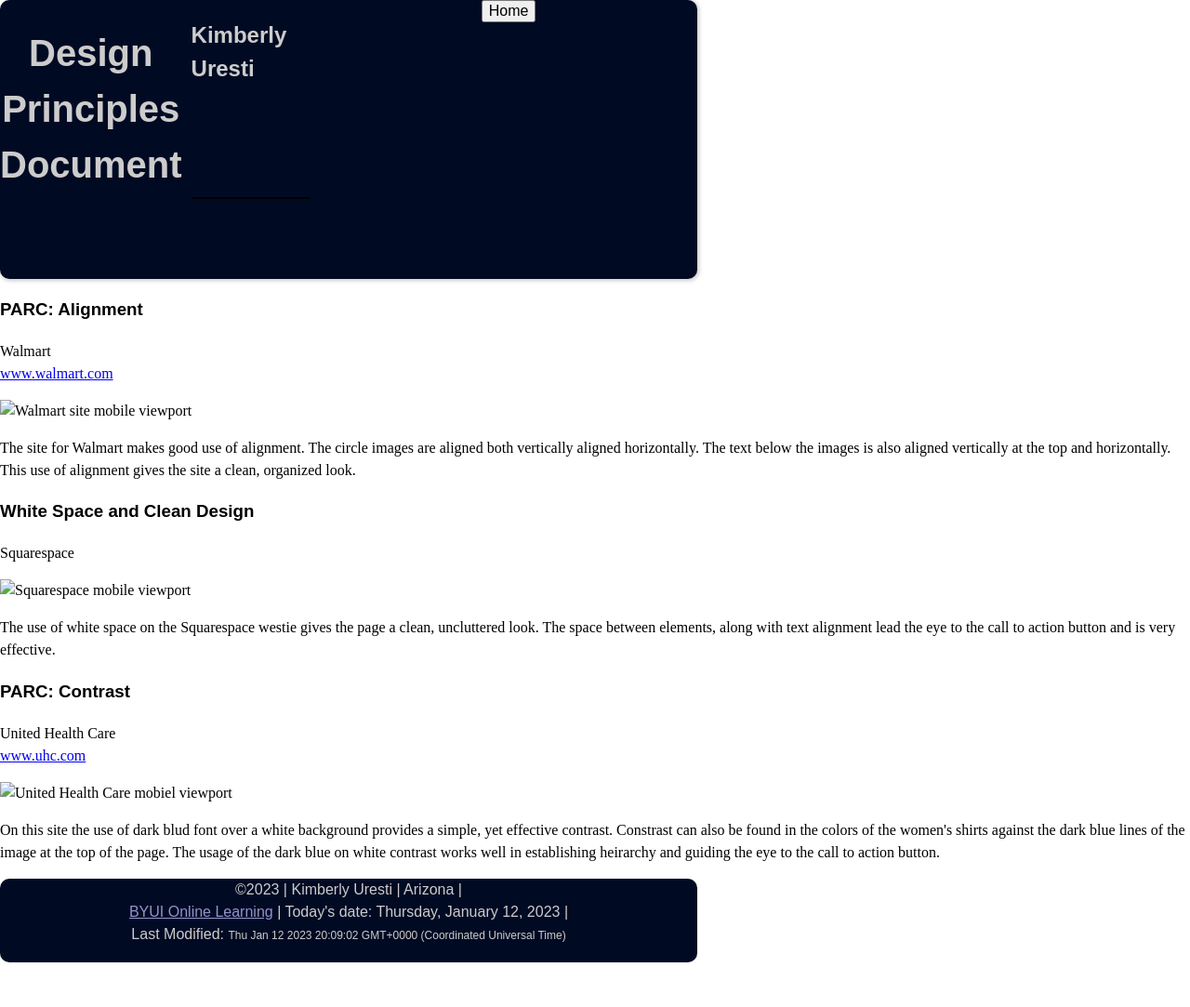
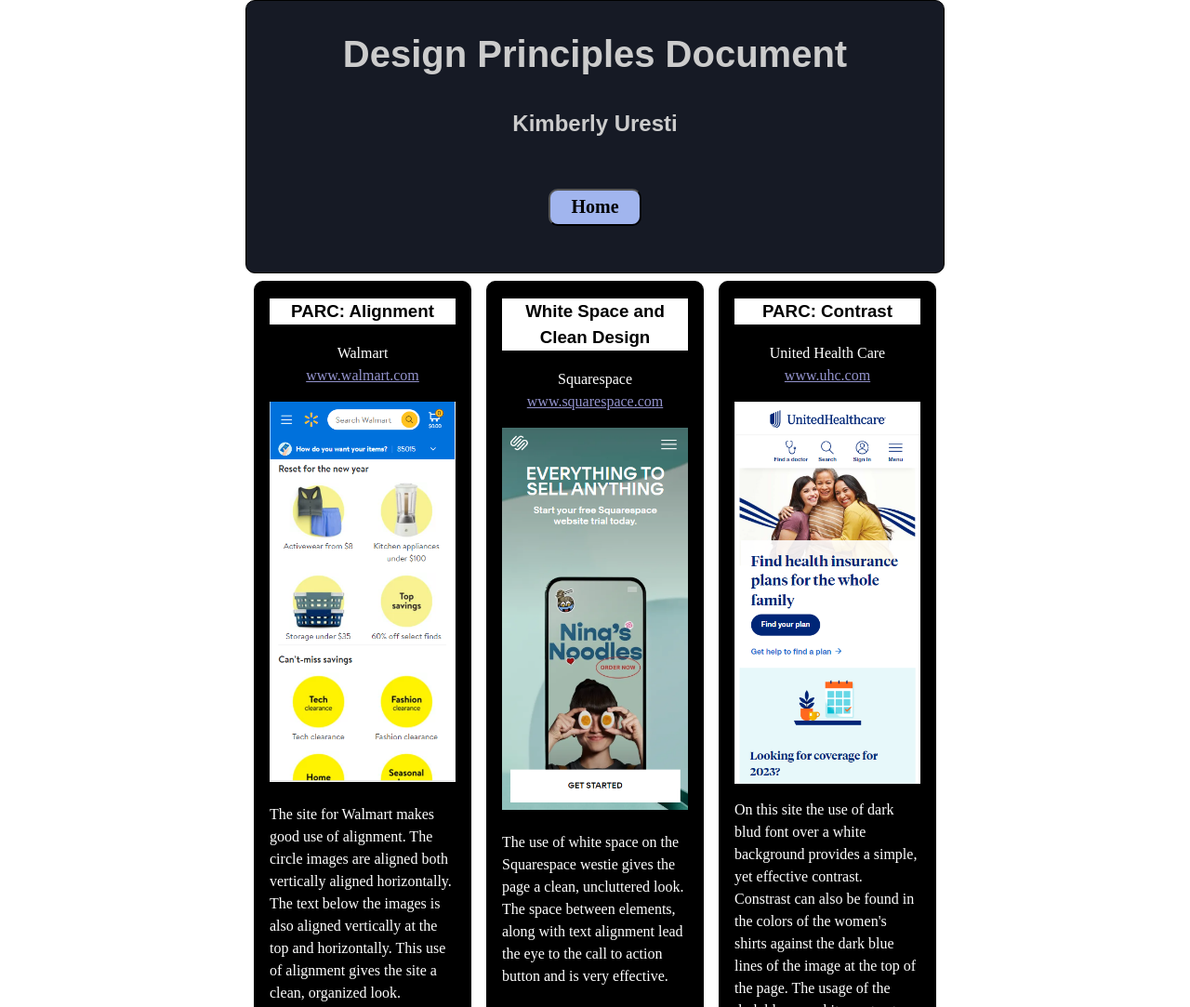
Before and after one commit to kuresti/wdd230, a plain HTML site: page lesson2/design-principles.html in a window 1280 px wide. Shown: the top 1083 px of the page at 93% size. Before the commit the page ends 1035 px from the top, so only its background shows below. Drawn offline with Linux system fonts and the light colour scheme; files that its build step writes are made by us from their sources; files whose address does not match are found by name.

Commit message:
lesson 2

```diff
--- a/lesson2/design-principles.html
+++ b/lesson2/design-principles.html
@@ -5,7 +5,7 @@
         <meta name="viewport" content="width-device-width, initial-scale=1.0">
         <meta name="author" content="Kimberly Uresti">
         <!--description of page-->
-        <title>kuresti wdd230 lesson-2 Design-Principles</title>
+        <title>kuresti lesson-2 Design-Principles</title>
         <!--link to google font pg-->
         <link href="https://fonts.googleapis.com/css2?family-Encode+Sans&family=Lora&display=swap" rel="stylesheet">
         <!--CSS stylesheet links-->
@@ -33,7 +33,7 @@
                     <a id="walmart" href="https://walmart.com/">www.walmart.com</a></p>
 
                     <picture>
-                        <img src="images/walmart.Samsung.Galaxy.S8.png" alt="Walmart site mobile viewport">
+                        <img src="images/walmart.png" alt="Walmart site mobile viewport">
                     </picture>
 
                     <p>
@@ -48,8 +48,8 @@
             <section>
                 <h3>White Space and Clean Design</h3>
                 <p id="p2">Squarespace<br>
-                    <a id="squarespace" href="https://squarespace.com"></a></p>
-                    <img src="images/squarespace.Samsung.Galaxy.S8.png" alt="Squarespace mobile viewport">
+                    <a id="squarespace" href="https://squarespace.com">www.squarespace.com</a></p>
+                    <img src="images/squarespace.png" alt="Squarespace mobile viewport">
                 <p>The use of white space on the Squarespace westie gives the page a clean,
                     uncluttered look. The space between elements, along with text alignment
                     lead the eye to the call to action button and is very effective.
@@ -60,7 +60,7 @@
                 <h3>PARC: Contrast</h3>
                 <p id="p3">United Health Care<br>
                     <a id="unitedHealthcare" href="https://uhc.com">www.uhc.com</a></p>
-                    <img src="images/united.Health.Care.Galaxy.S8.png" alt="United Health Care mobiel viewport">
+                    <img src="images/uhc.png" alt="United Health Care mobiel viewport">
                 <p>On this site the use of dark blud font over a white background
                     provides a simple, yet effective contrast. Constrast can also
                     be found in the colors of the women's shirts against the dark
--- /dev/null
+++ b/lesson2/styles/large.css
@@ -0,0 +1,25 @@
+/*Desktop views*/
+@media only screen and (min-width: 60em) {
+    header h1 {
+        font-size: 2.5rem;
+    }
+
+    header h2 {
+        font-size: 1.5rem;
+    }
+
+    main {
+        grid-template-columns: 1fr 1fr 1fr;
+    }
+    section:nth-child(3) img {
+        display: block;
+        margin-left: auto;
+        margin-right: auto;
+        width: 100%;
+    }
+    section:nth-child(3) {
+        grid-column: span 1;
+    }
+
+
+}
--- /dev/null
+++ b/lesson2/styles/medium.css
@@ -0,0 +1,29 @@
+/*Tablet Views*/
+@media only screen and (min-width: 37.5em) {
+    header h1 {
+        font-size: 2.0rem;
+    }
+
+    header h2 {
+        font-size: 1.5rem;
+    }
+
+    main {
+        grid-template-columns: 1fr 1fr;
+    }
+
+    section:nth-child(2) {
+        display: block;
+    }
+
+    section:nth-child(3) {
+        grid-column: span 2;
+    }
+
+    section:nth-child(3) img {
+        display: block;
+        margin-left: auto;
+        margin-right: auto;
+        width: 50%;
+    }
+}
--- /dev/null
+++ b/lesson2/styles/small.css
@@ -0,0 +1,127 @@
+/*Default rules*/
+/*rules for body of page*/
+body {
+    font-size: 100%;
+    line-height: 1.5;
+}
+/*rules starting at the header and working down the page*/
+header,
+nav,
+main,
+footer {
+    margin: 0 auto;
+    max-width: 750px;
+}
+
+header h1 {
+    font-size: 1.5rem;
+    font-family: 'Encode Sans', 'Open Serif', sans-serif;
+}
+
+header h2 {
+    font-size: 1rem;
+    font-family: 'Encode Sans', 'Open Serif', sans-serif;
+    color: #ccc;
+}
+
+header,
+footer {
+    text-align: center;
+    background-color: #161A25;
+    color: #ccc;
+    margin: 0 auto;
+    border-radius: 10px;
+    border: solid thin black;
+}
+
+.flex-container {
+    padding: 1rem;
+    margin: 0 auto;
+}
+
+p {
+    text-align: left;
+}
+
+#p1,
+#p2,
+#p3 {
+    text-align: center;
+}
+
+#walmart,
+#squarespace,
+#unitedHealthcare {
+    color: rgb(147, 147, 205);
+}
+
+button {
+    background-color: rgb(161, 181, 238);
+    color: black;
+    width: 100px;
+    height: 40px;
+    border-radius: 10px;
+    margin-bottom: 50px;
+    font-size: 1.25rem;
+    font-weight: 600;
+}
+
+main {
+    max-width: 750px;
+    margin: 0 auto;
+}
+
+h3 {
+    background-color: white;
+    color: black;
+    text-align: center;
+    font-family: 'Encode Sans', 'Open Serif', sans-serif;
+}
+
+main picture {
+    display: block;
+}
+
+img {
+    max-width: 100%;
+    height: auto;
+}
+
+main {
+    display: grid;
+    grid-template-columns: 1fr;
+    font-size: 1rem;
+}
+
+main section {
+    margin: 0.5rem;
+    border: 1px solid black;
+    padding: 0 1rem;
+    color: white;
+    background-color: black;
+    border-radius: 10px;
+}
+
+footer {
+    margin-bottom: 10px;
+}
+
+.BYUIlink {
+    color: rgb(147, 147, 205);
+}
+
+#copyright {
+    text-align: center;
+}
+
+#info {
+    margin-top: 10px;
+}
+
+h2 {
+    color: black;
+}
+
+p {
+    text-align: left;
+}
```
Also changed, not shown: lesson2/images/squarespace.png (added), lesson2/images/uhc.png (added), lesson2/images/walmart.png (added), lesson2/styles/normalize.css (added), styles/large.css (deleted).
